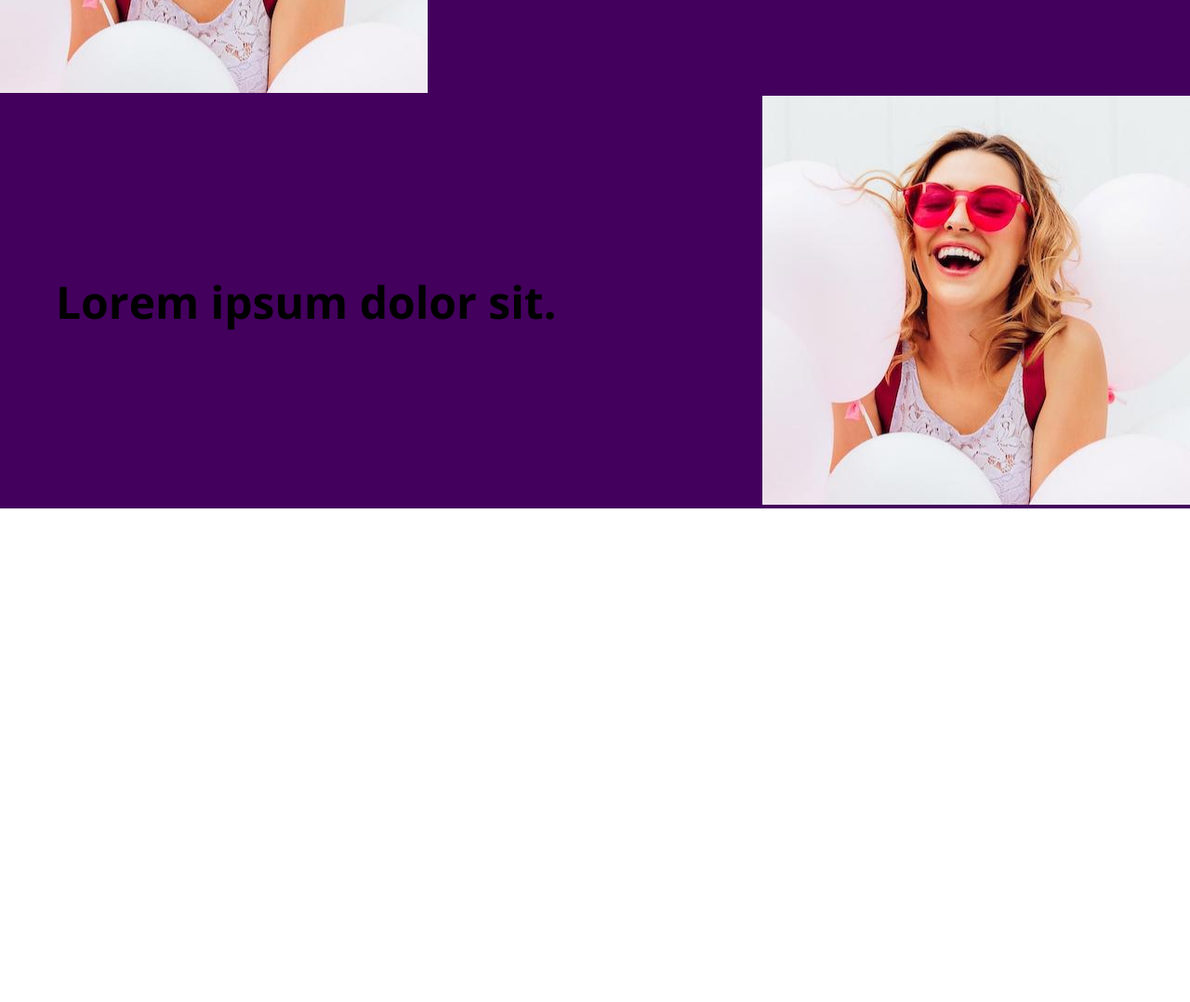
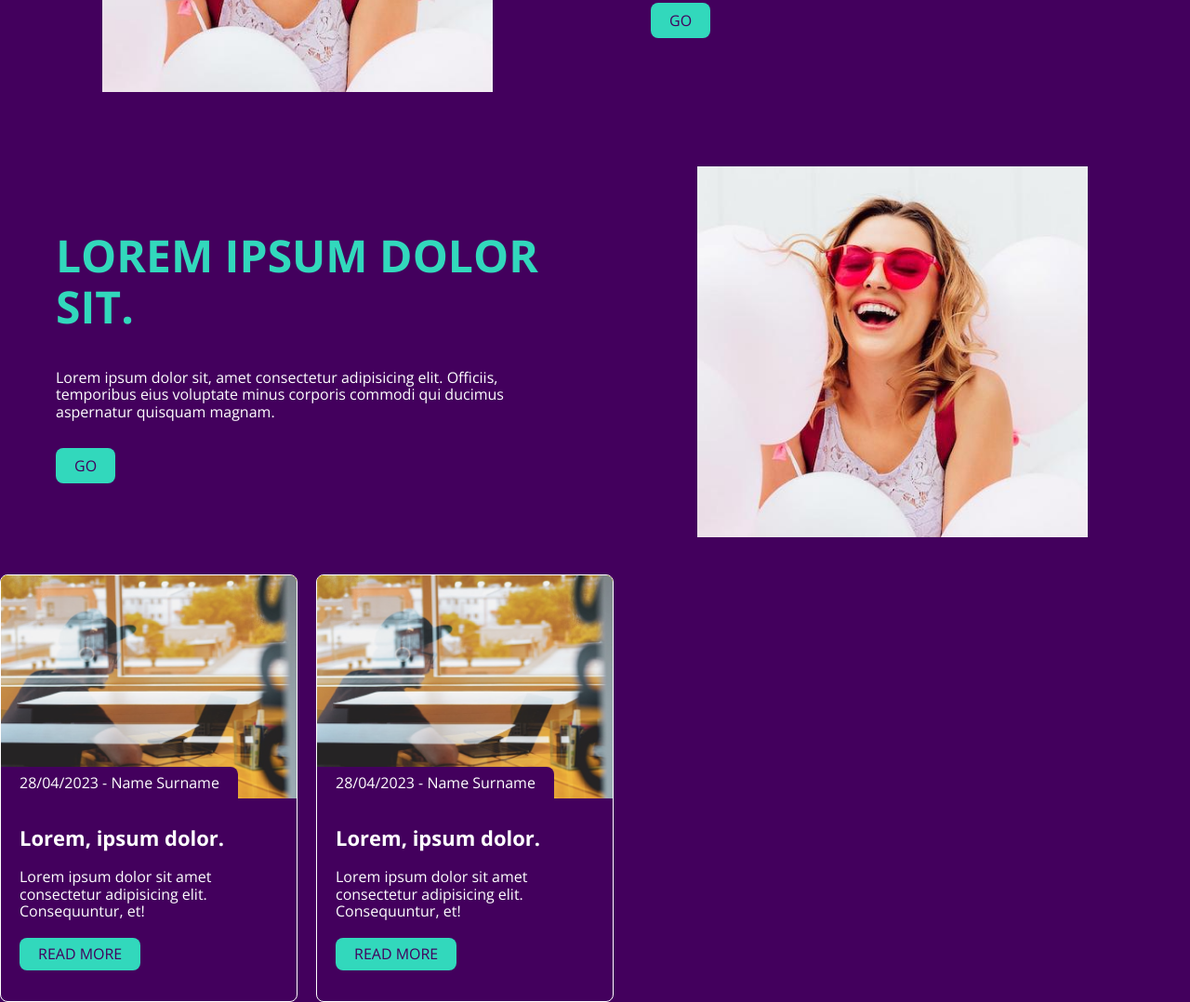
Before and after one commit to simoneschifano/landing-html-css, a plain HTML site: page index.html in a window 1280 px wide. Shown: the part 1140-2218 px from the top of the page at 93% size. Before the commit the page ends 1687 px from the top, so only its background shows below. Drawn offline with nearby package versions, Linux system fonts and the light colour scheme.

Commit message:
progress

```diff
--- a/css/animations.css
+++ b/css/animations.css
@@ -8,6 +8,20 @@
     }
 }
 
+@keyframes leftRight {
+    from {
+        transform: rotate(180deg);
+    }
+
+    to {
+        transform: rotate(-180deg);
+    }
+}
+
 .animationUpDown {
     animation: updown 5s linear infinite alternate;
 }
+
+.animationLeftRight {
+    animation: leftRight 5s linear infinite alternate;
+}
--- a/css/global.css
+++ b/css/global.css
@@ -2,6 +2,10 @@
 @import "colors.css";
 @import "typography.css";
 @import "animations.css";
+
+html {
+    scroll-behavior: smooth;
+}
 
 body {
     font-family: 'Open Sans', sans-serif;
--- a/css/index.css
+++ b/css/index.css
@@ -125,6 +125,8 @@ services
 
 .services__item {
     background-color: var(--color-dark);
+    padding-top: 40px;
+    padding-bottom: 40px;
 }
 
 .service__item__wrapper {
@@ -148,8 +150,120 @@ services
     padding-left: 60px;
 } */
 
-.services__text {}
-.services__image {}
+
+.services__image {
+    width: 50%;
+}
+
+.services__text {
+    position: relative;
+    width: 50%;
+    z-index: 1;
+}
+
+@media screen and (max-width: 767px) {
+    .services__image, .services__text {
+        width: 100%;
+    }
+}
+
+.services__title {
+    color: var(--color-secondary);
+    text-transform: uppercase;
+    margin-bottom: 40px;
+}
+
+.services__description {
+    color: var(--color-light);
+    margin-bottom: 40px;
+}
+
+.services__image {
+    display: flex;
+    justify-content: center;
+    align-items: center;
+}
+
+.services__image img {
+    max-width: 420px;
+    width: 100%;
+    height: auto;
+}
+
+.service__item__wrapper .geometric-element {
+    position: absolute;
+    right: 20px;
+    top: 0;
+    /* z-index: -1; */
+}
 /*******************************
 end services
 *******************************/
+
+/*******************************
+Card blog
+*******************************/
+.blog {
+    position: relative;
+    width: 100%;
+    background-color: var(--color-dark);
+}
+
+.blog__wrapper {
+    display: flex;
+    gap: 20px;
+}
+
+.card {
+    border: 1px solid var(--color-light);
+    max-width: 320px;
+    border-radius: 8px;
+    overflow: hidden;
+}
+
+.card__header {
+    position: relative;
+    min-height: 240px;
+    background: yellow;
+}
+
+.card__header img {
+    position: absolute;
+    width: 100%;
+    height: 100%;
+    display: block;
+    object-fit: cover;
+}
+
+.card__info {
+    position: absolute;
+    bottom: 0;
+    left: 0;
+    background-color: var(--color-dark);
+    color: var(--color-light);
+    padding: 8px 20px;
+    border-top-right-radius: 8px;
+}
+
+.card__info p {
+    padding: 0;
+    margin: 0;
+}
+
+.card__content {
+    padding: 30px 20px;
+    color: var(--color-light);
+}
+
+.card__content > * {
+    margin-bottom: 20px;
+}
+
+.card__content .button {
+    display: inline-block;
+    margin-bottom: 0;
+}
+
+/*******************************
+end Card blog
+*******************************/
--- a/index.html
+++ b/index.html
@@ -15,8 +15,8 @@
             <div class="main-header">
                 <ul>
                     <li><a href="#" title="home">Home</a></li>
-                    <li><a href="#" title="Services">Services</a></li>
-                    <li><a href="#" title="About Us">About Us</a></li>
+                    <li><a href="#services" title="Services">Services</a></li>
+                    <li><a href="https://edgemony.com/" target="_blank" rel="noopener norefeerer" title="About Us">About Us</a></li>
                     <li><a href="#" title="Projects">Projects</a></li>
                 </ul>
             </div>
@@ -55,11 +55,16 @@
             <div class="services__item">
                 <div class="container">
                     <div class="service__item__wrapper">
+                        <div class="geometric-element animationLeftRight">
+                            <img src="./assets/images/circle-dot.png" alt="" width="200" height="200">
+                        </div>
                         <div class="services__image">
                             <img src="assets/images/service1.jpg" alt="service 1" width="460" height="440">
                         </div>
                         <div class="services__text">
                             <h2 class="services__title">Lorem ipsum dolor sit.</h2>
+                            <p class="services__description">Lorem ipsum dolor sit, amet consectetur adipisicing elit. Officiis, temporibus eius voluptate minus corporis commodi qui ducimus aspernatur quisquam magnam.</p>
+                            <a class="button" title="go to service 1"><span>Go</span></a>
                         </div>
                     </div>
                 </div>
@@ -75,11 +80,60 @@
                         </div>
                         <div class="services__text">
                             <h2 class="services__title">Lorem ipsum dolor sit.</h2>
+                            <p class="services__description">Lorem ipsum dolor sit, amet consectetur adipisicing elit. Officiis, temporibus eius voluptate minus corporis commodi qui ducimus aspernatur quisquam magnam.</p>
+                            <div>
+                                <a class="button" title="go to service 1"><span>Go</span></a>
+                            </div>
                         </div>
                     </div>
                 </div>
             </div>
             <!-- end primo item di service -->
+
+            <!-- blog -->
+            <div class="blog">
+                <div class="blog__wrapper">
+                    <div class="card">
+                        <div class="card__header">
+                            <!-- image -->
+                            <img src="./assets/images/blog/1.jpg" alt="blog 1">
+                            <!-- date author -->
+                            <div class="card__info">
+                                <p>28/04/2023 - Name Surname</p>
+                            </div>
+
+                        </div>
+                        <div class="card__content">
+                            <!--  title -->
+                            <h3>Lorem, ipsum dolor.</h3>
+                            <p>Lorem ipsum dolor sit amet consectetur adipisicing elit. Consequuntur, et!</p>
+                            <a href="" title="" class="button"><span>Read more</span></a>
+                            <!--  summary -->
+                            <!--  cta -->
+                        </div>
+                    </div>
+                    <div class="card">
+                        <div class="card__header">
+                            <!-- image -->
+                            <img src="./assets/images/blog/1.jpg" alt="blog 1">
+                            <!-- date author -->
+                            <div class="card__info">
+                                <p>28/04/2023 - Name Surname</p>
+                            </div>
+
+                        </div>
+                        <div class="card__content">
+                            <!--  title -->
+                            <h3>Lorem, ipsum dolor.</h3>
+                            <p>Lorem ipsum dolor sit amet consectetur adipisicing elit. Consequuntur, et!</p>
+                            <a href="" title="" class="button"><span>Read more</span></a>
+                            <!--  summary -->
+                            <!--  cta -->
+                        </div>
+                    </div>
+                </div>
+            </div>
+            <!-- end blog -->
 
 
 
```
